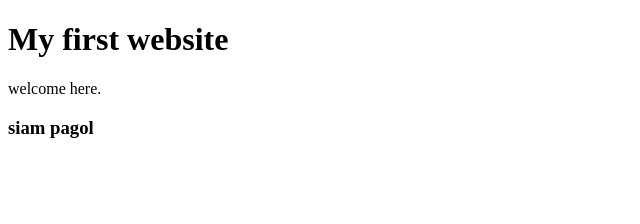
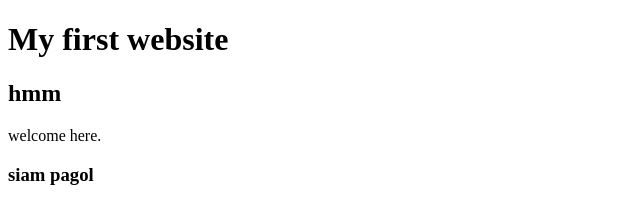
Before and after one commit to siam-saimur/my-first-repo, a plain HTML site: page index.html in a window 1280 px wide. Shown: the whole page, without its empty margins (0-640 px from the left). Drawn offline with Linux system fonts and the light colour scheme.

Commit message:
first comt

```diff
--- a/index.html
+++ b/index.html
@@ -8,7 +8,7 @@
 </head>
 <body>
     <h1>My first website</h1>
-
+<h2>hmm</h2>
     <p>welcome here.</p>
     <h3>siam pagol</h3>
 </body>
```
